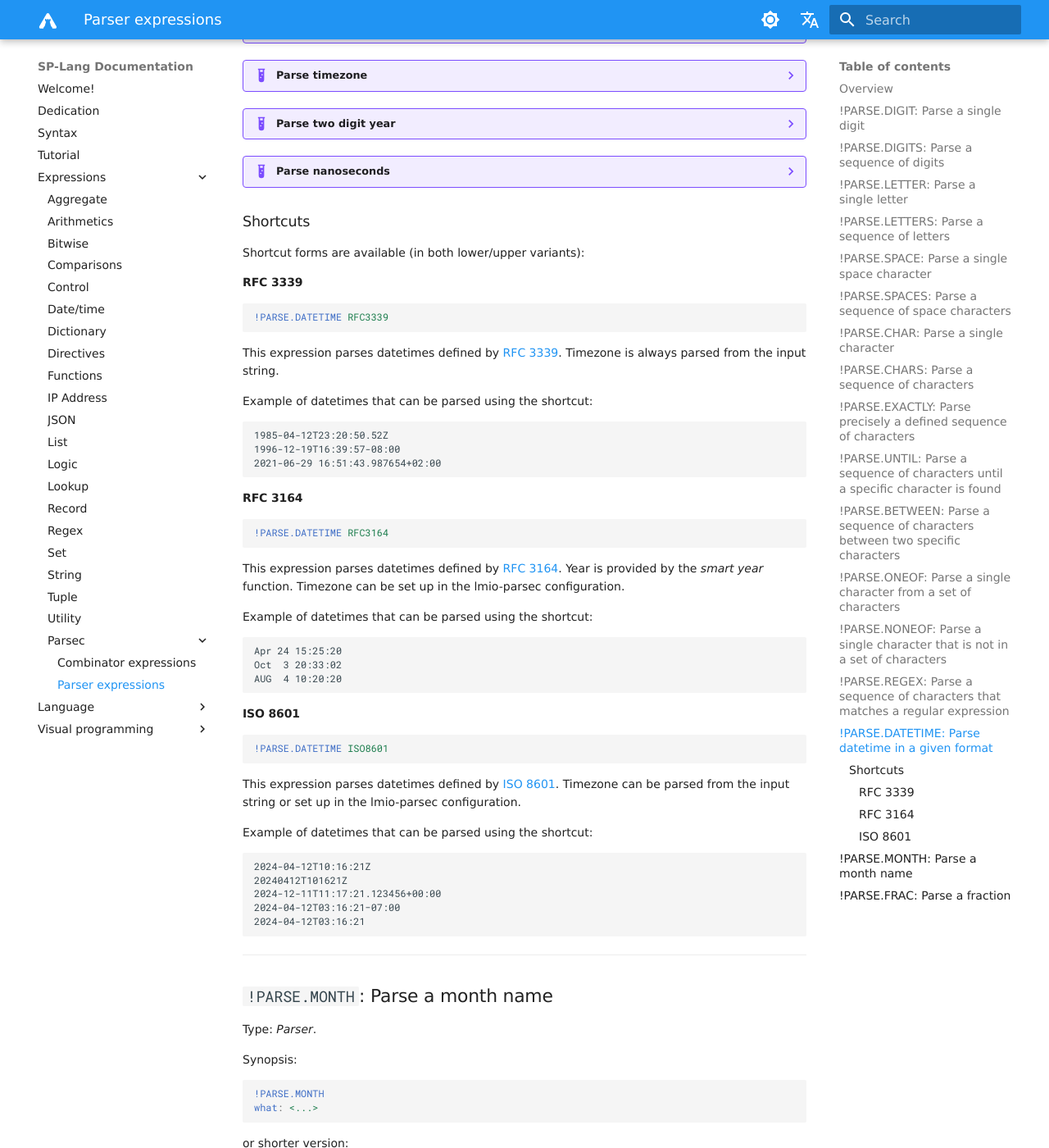
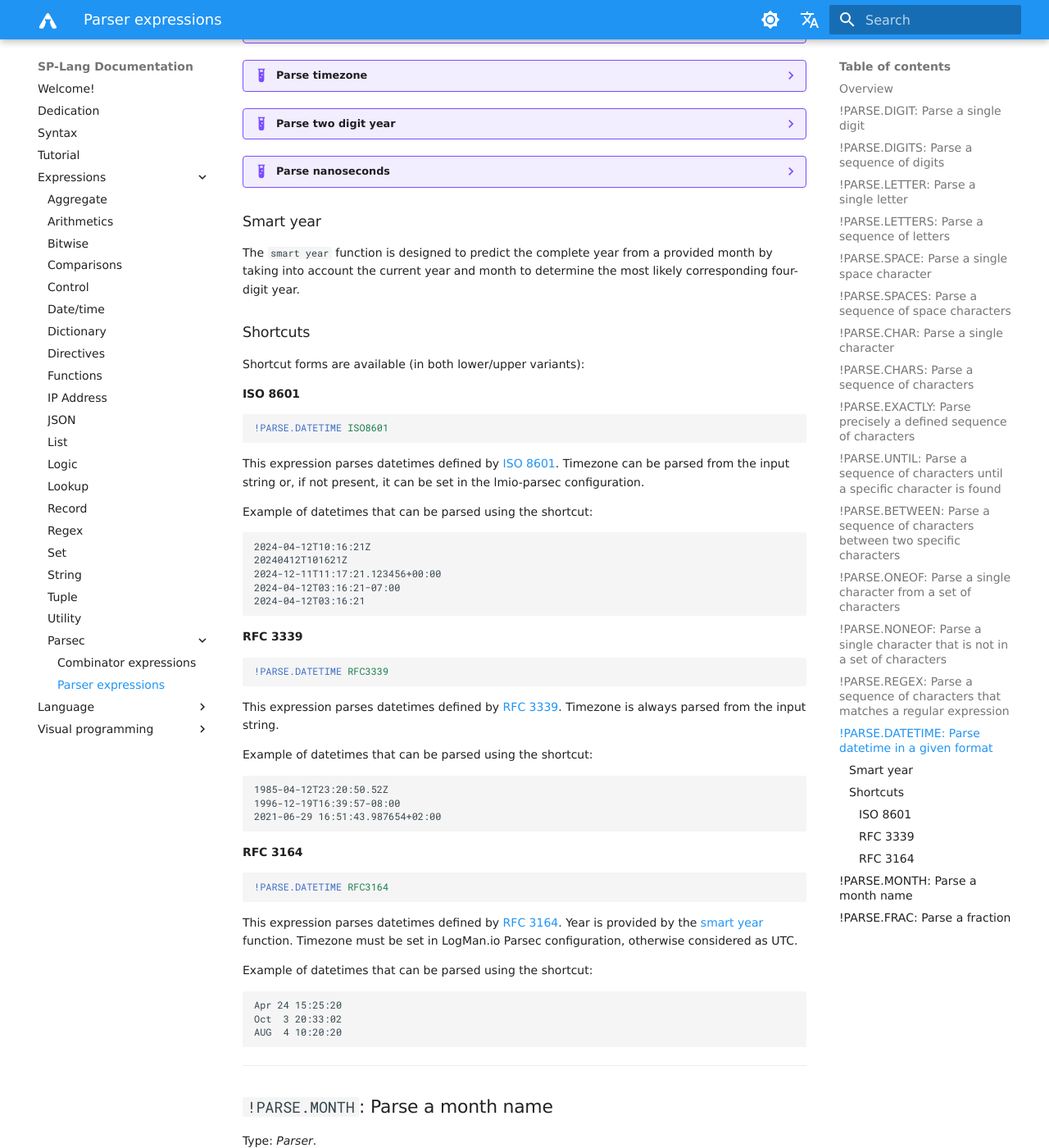
Before and after one commit to TeskaLabs/splang-docs, an MkDocs documentation site: the page built from docs/expressions/parsec/parser.md, in a window 1280 px wide and 1400 px high, scrolled down 9258 px. Shown: the whole window at 82% size. Built offline with MkDocs 1.6.1 and Material for MkDocs 9.7.7, drawn with Linux system fonts in a browser that asks for light colours; some web fonts are replaced; comment, search, counter and statistics services are not loaded.

Commit message:
Implement remarks

````diff
--- a/docs/expressions/parsec/parser.md
+++ b/docs/expressions/parsec/parser.md
@@ -568,7 +568,7 @@ Synopsis:
 ```
 
 - Fields `month` and `day` are required.
-- Field `year` is optional. If not specified, the _smart year_ function will be used. Two digit year option is supported.
+- Field `year` is optional. If not specified, the [smart year](#smart-year) function will be used. Two digit year option is supported.
 - Fields `hour`, `minute`, `second`,  `microsecond`, `nanosecond` are optional. If not specified, the default value 0 will be used.
 - Specifying microseconds field like `microseconds?` allows you to parse microseconds or not, depending on their presence in the input string.
 - Field `timezone` is optional. If not specified, the default value `UTC` will be used. It can be specified in two different formats.
@@ -576,7 +576,7 @@ Synopsis:
     2. `Europe/Prague` - specified as a constant value.
 
 
-There are also shortcuts for time formats `RFC 3331` and `ISO 8601`, see [Shortcuts](#shortuts).
+There are also shortcuts for time formats `RFC 3331` and `ISO 8601`, see [Shortcuts](#shortcuts).
 
 !!! example
 	_Input string:_ `2022-10-13T12:34:56.987654`
@@ -704,10 +704,33 @@ There are also shortcuts for time formats `RFC 3331` and `ISO 8601`, see [Shortc
 				base: "nano"
 				max: 9
 	```
+### Smart year
 
+The `smart year` function is designed to predict the complete year from a provided month by taking into account the
+current year and month to determine the most likely corresponding four-digit year.
 
 ### Shortcuts
 Shortcut forms are available (in both lower/upper variants):
+
+
+#### ISO 8601
+
+```yaml
+!PARSE.DATETIME ISO8601
+```
+
+This expression parses datetimes defined by [ISO 8601](https://en.wikipedia.org/wiki/ISO_8601).
+Timezone can be parsed from the input string or, if not present, it can be set in the lmio-parsec configuration.
+
+Example of datetimes that can be parsed using the shortcut:
+
+```
+2024-04-12T10:16:21Z
+20240412T101621Z
+2024-12-11T11:17:21.123456+00:00
+2024-04-12T03:16:21−07:00
+2024-04-12T03:16:21
+```
 
 #### RFC 3339
 
@@ -733,7 +756,7 @@ Example of datetimes that can be parsed using the shortcut:
 ```
 
 This expression parses datetimes defined by [RFC 3164](https://www.rfc-editor.org/rfc/rfc3164).
-Year is provided by the _smart year_ function. Timezone can be set up in the lmio-parsec configuration.
+Year is provided by the [smart year](#smart-year) function. Timezone must be set in LogMan.io Parsec configuration, otherwise considered as UTC.
 
 Example of datetimes that can be parsed using the shortcut:
 
@@ -741,26 +764,6 @@ Example of datetimes that can be parsed using the shortcut:
 Apr 24 15:25:20
 Oct  3 20:33:02
 AUG  4 10:20:20
-```
-
-
-#### ISO 8601
-
-```yaml
-!PARSE.DATETIME ISO8601
-```
-
-This expression parses datetimes defined by [ISO 8601](https://en.wikipedia.org/wiki/ISO_8601).
-Timezone can be parsed from the input string or set up in the lmio-parsec configuration.
-
-Example of datetimes that can be parsed using the shortcut:
-
-```
-2024-04-12T10:16:21Z
-20240412T101621Z
-2024-12-11T11:17:21.123456+00:00
-2024-04-12T03:16:21−07:00
-2024-04-12T03:16:21
 ```
 
 ---
````
